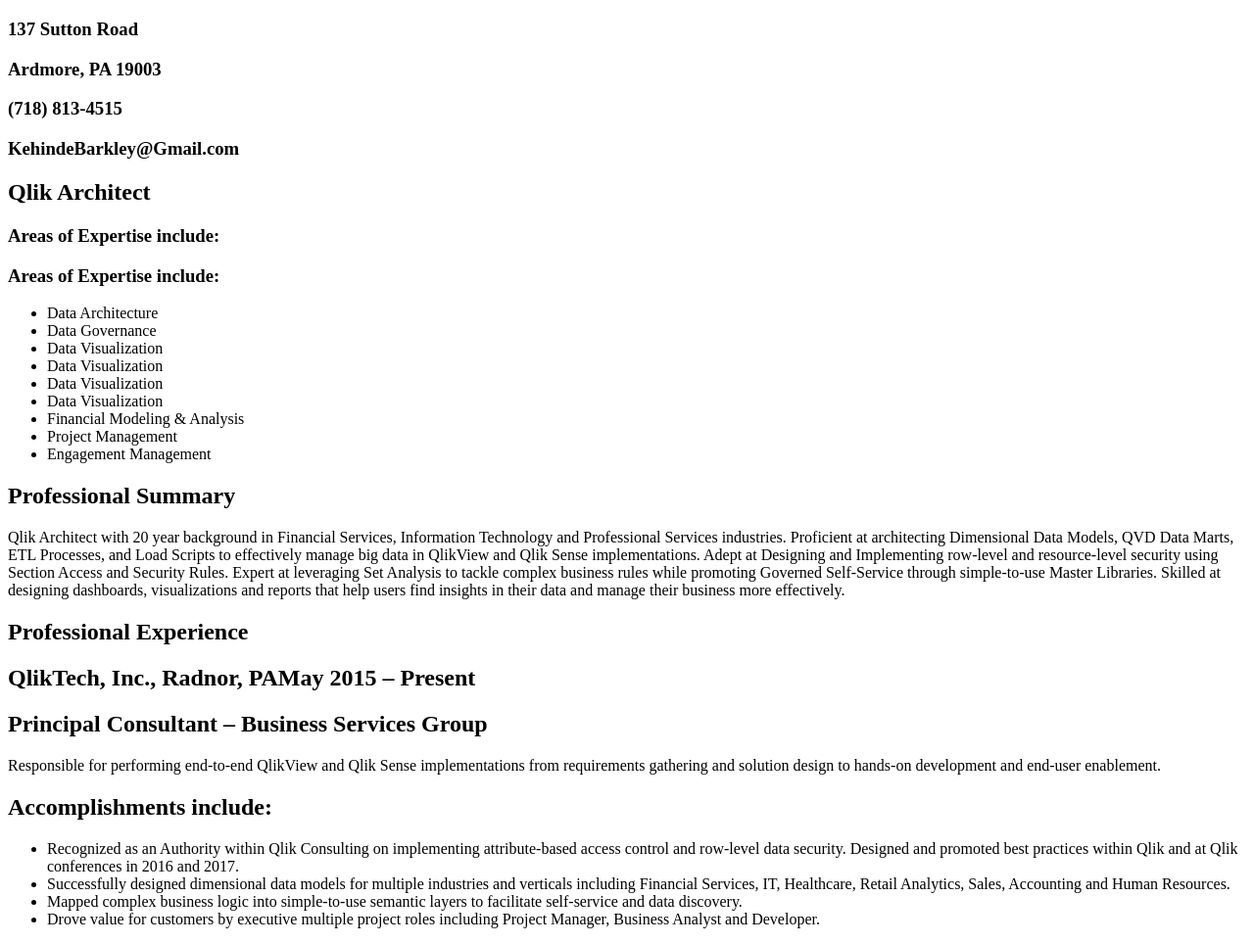
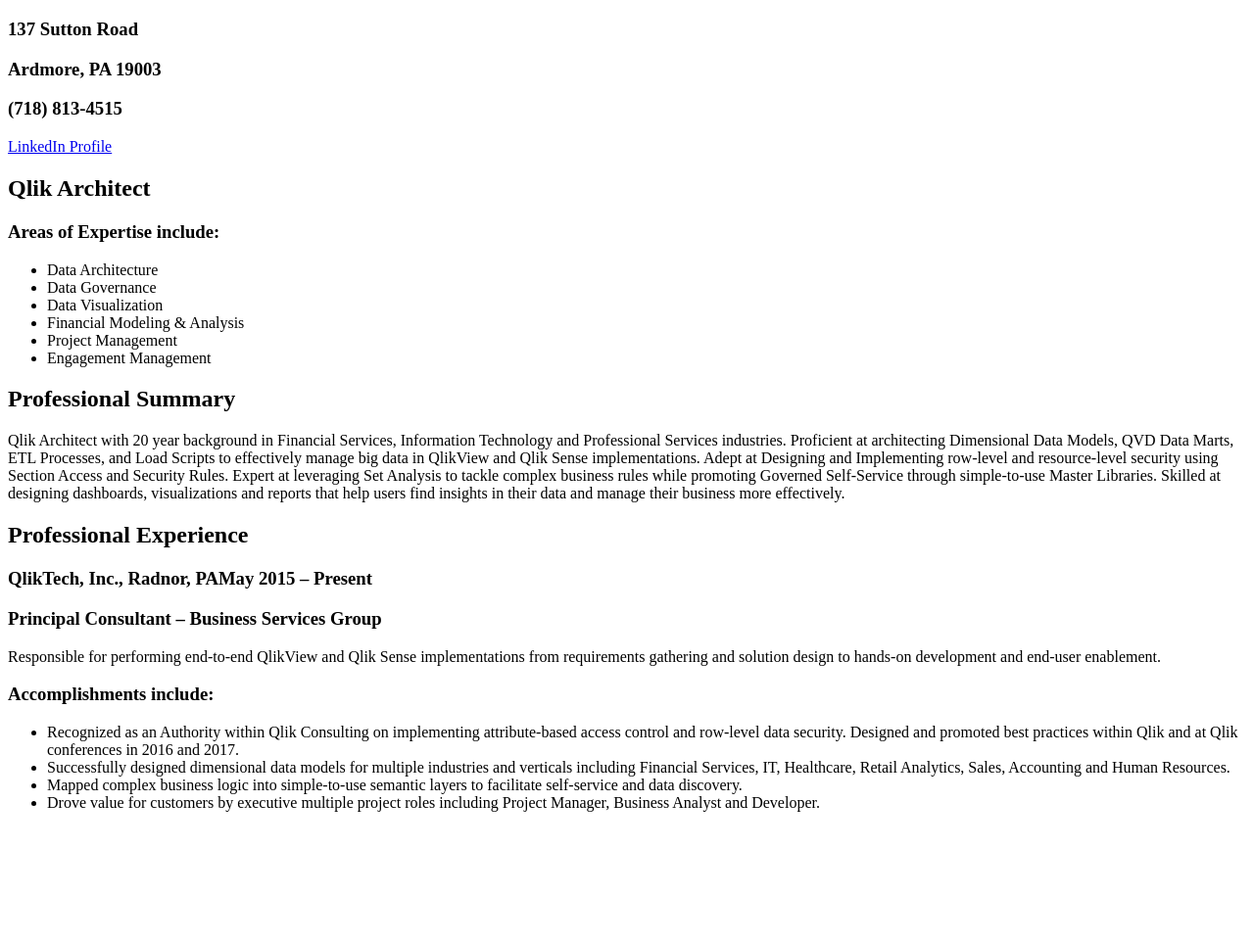
Before and after one commit to kbarkley/MyResume, a plain HTML site: page Index.html in a window 1280 px wide. Shown: the part 61-1025 px from the top of the page at 98% size. After the commit the page ends 906 px from the top, so only its background shows below. Drawn offline with Linux system fonts and the light colour scheme.

Commit message:
Add files via upload

```diff
--- a/Index.html
+++ b/Index.html
@@ -8,28 +8,24 @@
 <h3>137 Sutton Road</h3>
 <h3>Ardmore, PA 19003</h3>
 <h3>(718) 813-4515</h3>
-<h3 href="KehindeBarkley@Gmail.com">KehindeBarkley@Gmail.com</h3>
+<a href="https://linkedin.com/in/kehinde-barkley-aba5a023">LinkedIn Profile</a>
 <h2>Qlik Architect</h2>
-<h3> Areas of Expertise include:</h3>
 <h3> Areas of Expertise include:</h3>
 <ul>
  <li>Data Architecture</li>
  <li>Data Governance</li>
  <li>Data Visualization</li>
- <li>Data Visualization </li>
- <li>Data Visualization </li>
- <li>Data Visualization </li>
-<li>Financial Modeling & Analysis</li>
+ <li>Financial Modeling & Analysis</li>
 <li>Project Management </li>
 <li>Engagement Management </li>
  </ul>
  <h2>Professional Summary</h2>
  <p>Qlik Architect with 20 year background in Financial Services, Information Technology and Professional Services industries.  Proficient at architecting Dimensional Data Models, QVD Data Marts, ETL Processes, and Load Scripts to effectively manage big data in QlikView and Qlik Sense implementations.  Adept at Designing and Implementing row-level and resource-level security using Section Access and Security Rules.  Expert at leveraging Set Analysis to tackle complex business rules while promoting Governed Self-Service through simple-to-use Master Libraries.  Skilled at designing dashboards, visualizations and reports that help users find insights in their data and manage their business more effectively. </p>
  <h2>Professional Experience</h2>
- <h2>QlikTech, Inc., Radnor, PAMay 2015 – Present </h2>
- <h2>Principal Consultant – Business Services Group  </h2>
+ <h3>QlikTech, Inc., Radnor, PAMay 2015 – Present </h3>
+ <h3>Principal Consultant – Business Services Group  </h3>
  <p>Responsible for performing end-to-end QlikView and Qlik Sense implementations from requirements gathering and solution design to hands-on development and end-user enablement. </p>
- <h2>Accomplishments include: </h2>
+ <h3>Accomplishments include: </h3>
 <ul>
 <li> Recognized as an Authority within Qlik Consulting on implementing attribute-based access control and row-level data security.  Designed and promoted best practices within Qlik and at Qlik conferences in 2016 and 2017.</li>
 <li>Successfully designed dimensional data models for multiple industries and verticals including Financial Services, IT, Healthcare, Retail Analytics, Sales, Accounting and Human Resources. </li>
```
